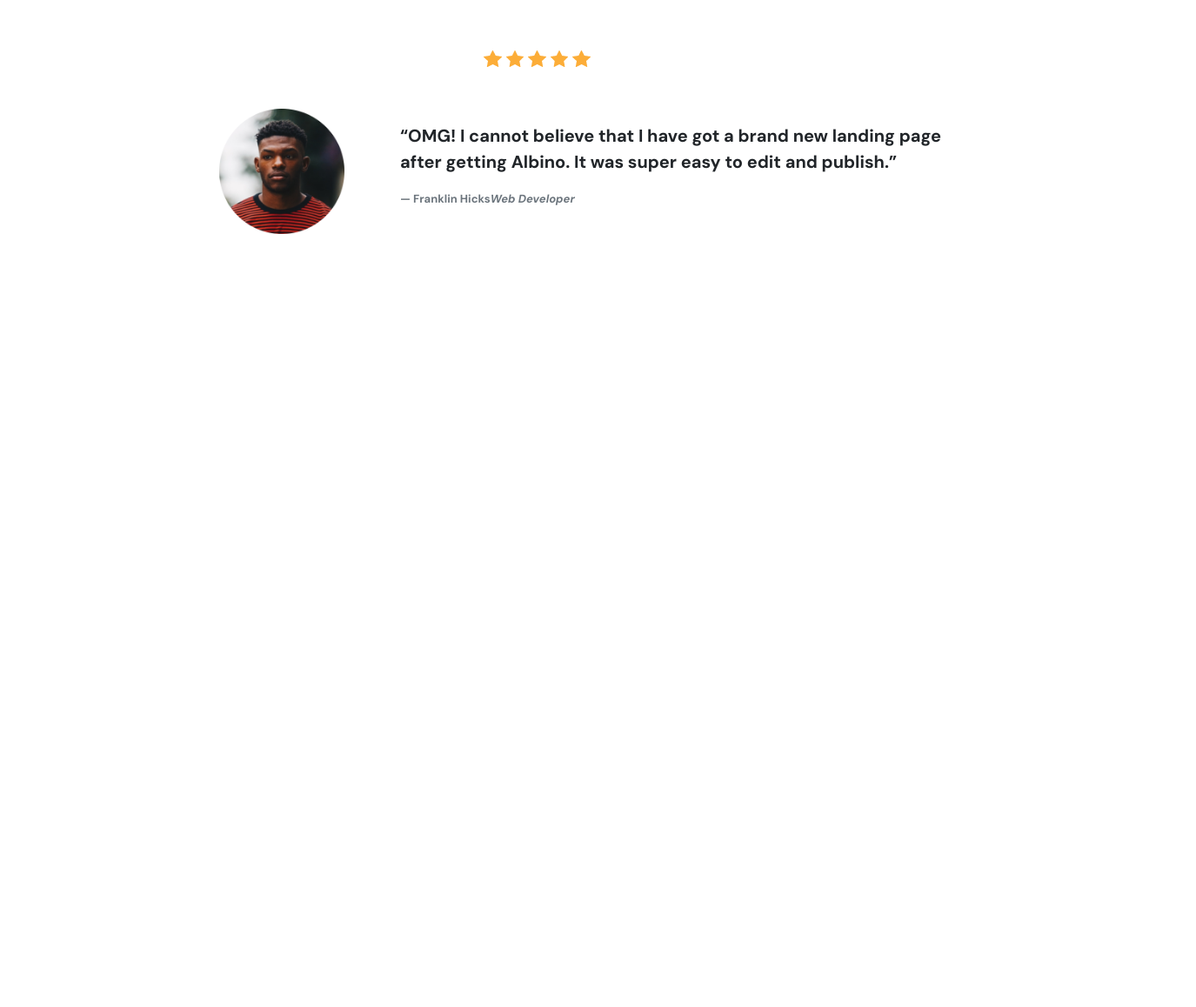
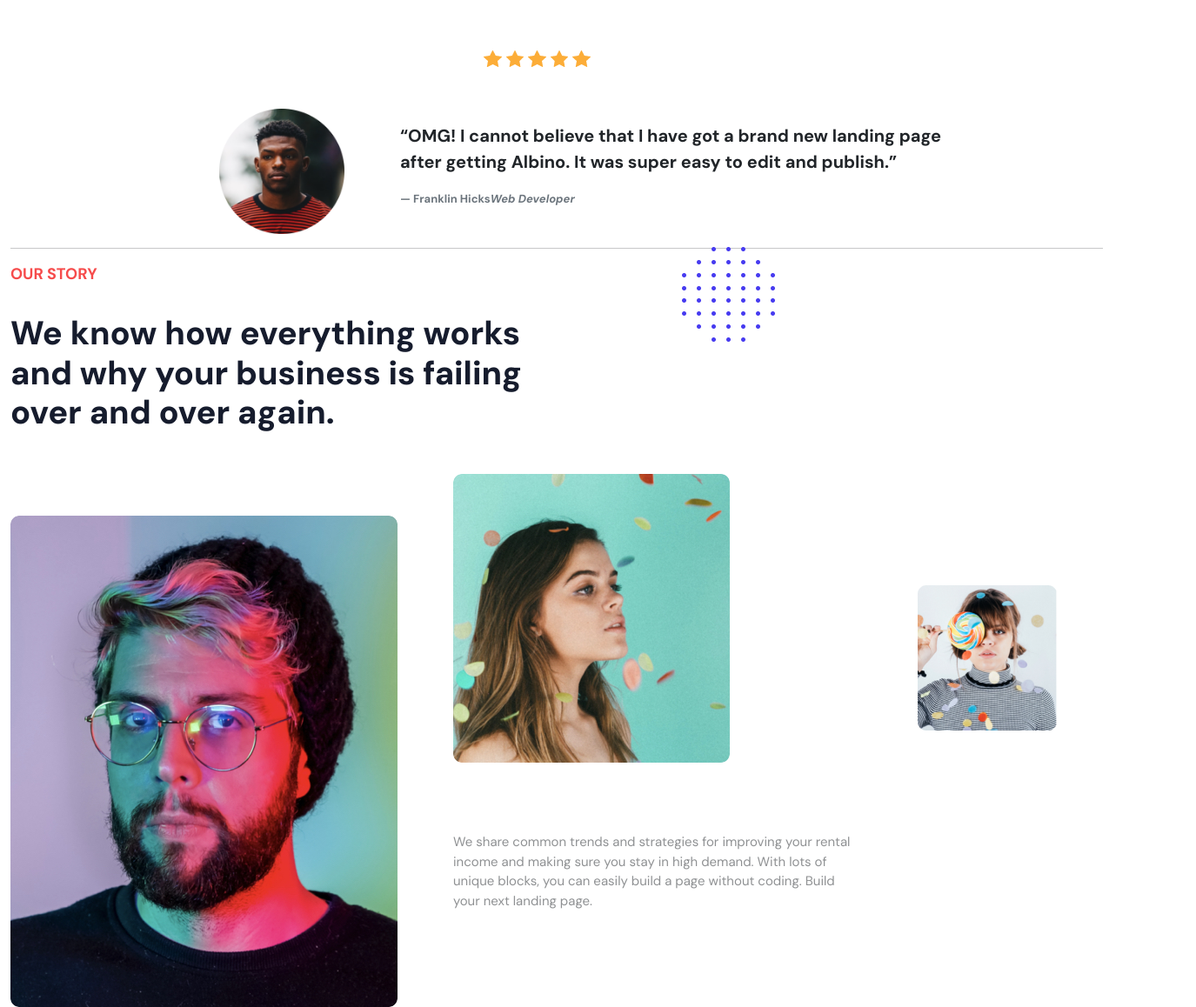
Before and after one commit to techskillz/brainwave_agency, a plain HTML site: page index.html in a window 1280 px wide. Shown: the part 1348-2506 px from the top of the page at 87% size, 1375 px wide, since content can reach past the window. Before the commit the page ends 1617 px from the top, so only its background shows below. Drawn offline with nearby package versions, Linux system fonts and the light colour scheme.

Commit message:
just finished the about section

```diff
--- a/index.html
+++ b/index.html
@@ -144,16 +144,52 @@
           </blockquote>
         </div>
       </div>
-
 </div>
 
 </div>
-
+<div>
+    <hr>
+</div>
 </div>
 
     </div>
 </section>
 <!-- testimonial section -->
+<!-- About section -->
+<section>
+    <div class="container-fluid ">
+        <div class="row">
+<div class="ymm">
+    <span>
+OUR STORY
+    </span>
+    <h3>
+        We know how everything works and why your business is failing over and over again.
+    </h3>
+
+</div>
+
+<div class="wnkl">
+   <div class="qqq">
+<img src="./assets/Img.png" alt="a fresh man">
+</div>
+<div class="qwq">
+    <img src="./assets/2.png" alt=" a pretty woman">
+    <p>
+        We share common trends and strategies for improving your rental income and making sure you stay in high demand. With lots of unique blocks, you can easily build a page without coding. Build your next landing page.
+    </p>
+    <img src="./assets/Fill 1.png" alt="fill">
+</div>
+<div class="wggh">
+    <img src="./assets/3.png" alt="a woman holding lollipop">
+</div>
+
+</div>
+
+        </div>
+    </div>
+</section>
+<!--  About section-->
 
 
 
--- a/style.css
+++ b/style.css
@@ -7,7 +7,9 @@
 }
 
 
-
+body{
+    overflow-x: hidden;
+}
 /* nav  */
 
 .navbar-expand-lg{
@@ -233,3 +235,63 @@ opacity: 80%;
     font-family: var(--dmsans);
     font-weight: 100;
 }
+
+
+/* about section  */
+
+.ymm span{
+color: #F64B4B;
+font-size: 18px;
+font-weight: 700;
+font-family: var(--dmsans);
+}
+.ymm h3{
+color: #161C2D;
+font-weight: 800;
+font-size: 38px;
+font-family: var(--dmsans);
+width: 600px;
+height: 144px;
+margin-top: 2rem;
+}
+.wnkl{
+    display: flex;
+    margin-top: 2rem;
+    gap: 4rem;
+}
+
+.qqq img{
+width: 445px;
+height: 565px;
+margin-top: 3rem;
+}
+
+.qwq img{
+    width: 318px;
+    height: 332px;
+    position: relative;
+}
+.qwq img:last-of-type{
+    position: absolute;
+    top: 102rem;
+    left:49rem ;
+    width: 107px;
+    height: 109px;
+}
+
+.qwq p{
+    font-size: 15px;
+    font-family:var(--dmsans);
+    font-weight: 400;
+    opacity: 50%;
+    margin-top: 5rem;
+    width: 470px;
+    height: 116px;
+}
+
+.wggh img{
+width: 160px;
+height: 167px;
+margin-right: 10rem;
+margin-top: 8rem;
+}
```
Also changed, not shown: assets/2.png (added), assets/3.png (added), assets/Fill 1.png (added), assets/Img.png (added).
